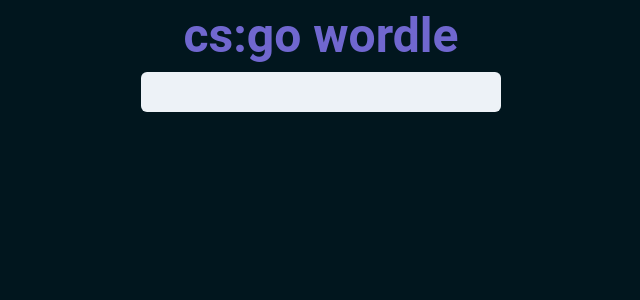
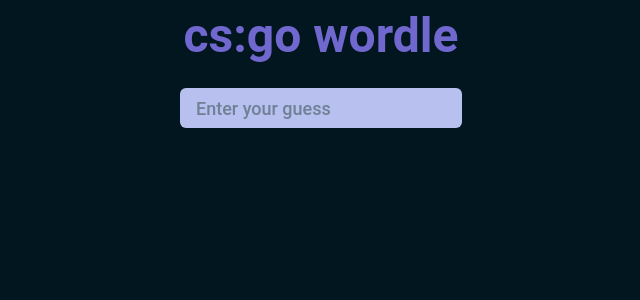
Before and after one commit to rodrigoeduardo/major-wordle, a Next.js app: page / in a window 1280 px wide. Shown: the top 300 px of the page, without its empty margins (319-959 px from the left). Built offline with nearby package versions, Linux system fonts and the light colour scheme.

Commit message:
players array is now filtered below input

```diff
--- a/src/components/GuessInput.tsx
+++ b/src/components/GuessInput.tsx
@@ -1,5 +1,72 @@
-import { Input } from "@chakra-ui/react";
+import { Box, Flex, Input, Text } from "@chakra-ui/react";
+import { useState } from "react";
+import { Player } from "../types/Player";
 
 export function GuessInput() {
-  return <Input maxW="360px" variant="filled" color="purple.50" />;
+  const items: any[] = [
+    { id: 1, name: "dev1ce" },
+    { id: 2, name: "FalleN" },
+    { id: 3, name: "allu" },
+    { id: 4, name: "fnx" },
+  ];
+
+  const [filteredItems, setFilteredItems] = useState<Player[]>();
+
+  const handleSearch = (userInput: string) => {
+    // filter items
+    if (userInput.length === 0) {
+      setFilteredItems(undefined);
+      return;
+    }
+    const filtered = items.filter((item) =>
+      item.name.toLowerCase().includes(userInput.toLowerCase())
+    );
+    setFilteredItems(filtered);
+  };
+
+  return (
+    <Flex direction="column" align="center">
+      <Input
+        onChange={(e) => handleSearch(e.target.value)}
+        mt={4}
+        maxW="360px"
+        variant="unstyled"
+        color="black"
+        placeholder="Enter your guess"
+        _placeholder={{
+          color: "gray.500",
+        }}
+        fontWeight="medium"
+        fontSize="lg"
+        bgColor="purple.50"
+        height={10}
+        px={4}
+        transition="all 0.2s"
+        _focus={{
+          outline: "1px solid white",
+        }}
+      />
+      {!!filteredItems && (
+        <Flex
+          direction="column"
+          bgColor="white"
+          maxWidth="320px"
+          width="95%"
+          borderBottomRadius={10}
+        >
+          {filteredItems?.map((item, index) => (
+            <Box
+              key={index}
+              _hover={{
+                cursor: "pointer",
+                filter: "brightness(50%)",
+              }}
+            >
+              <Text px={2}>{item.name}</Text>
+            </Box>
+          ))}
+        </Flex>
+      )}
+    </Flex>
+  );
 }
```
